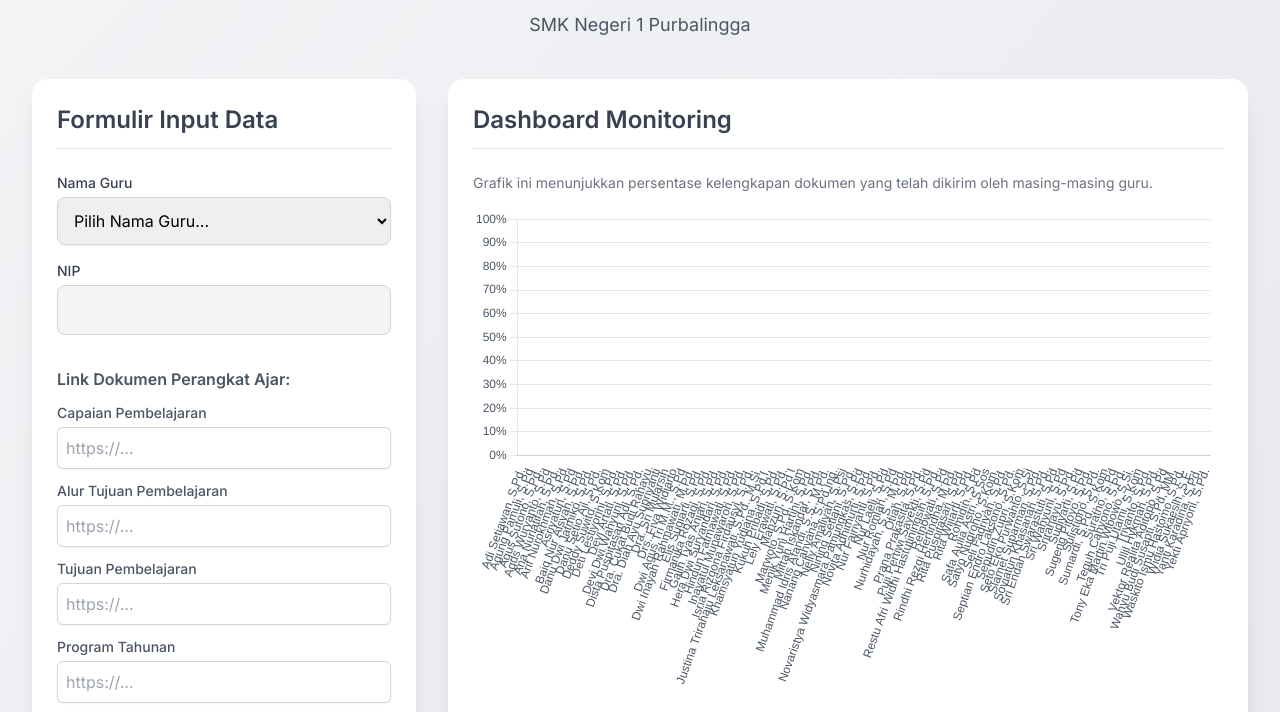
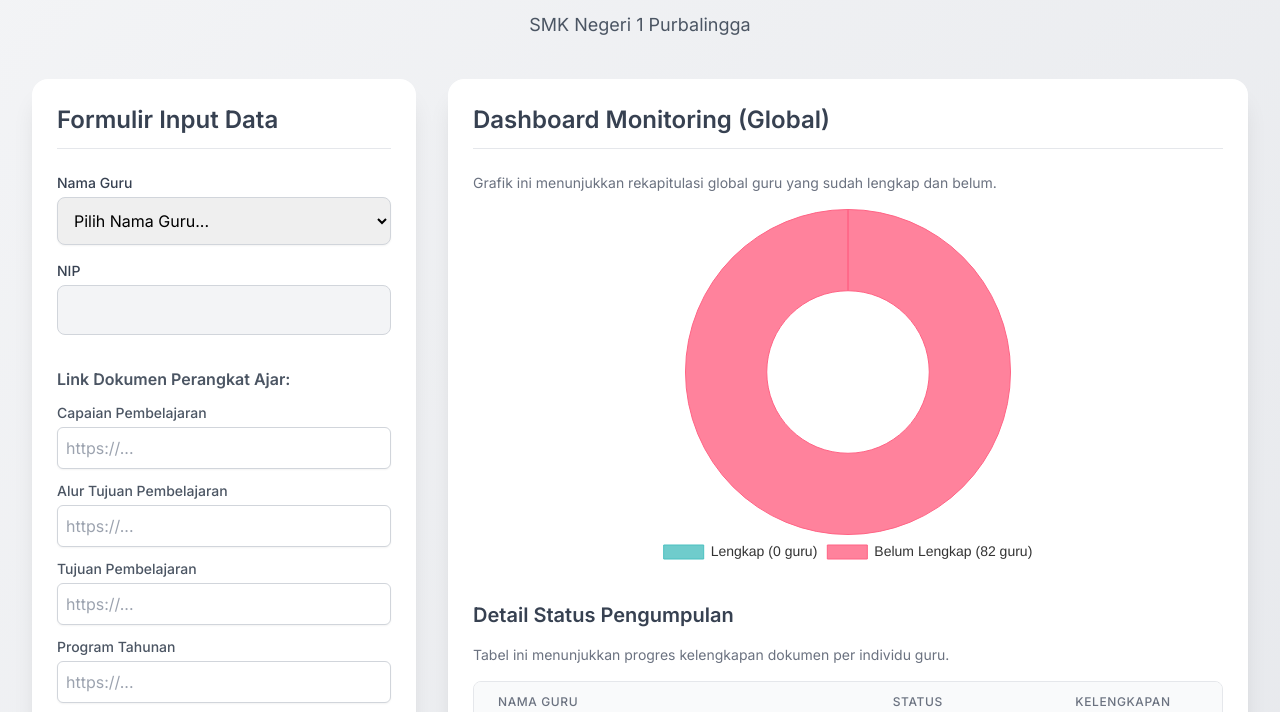
Before and after one commit to kurikulumsmega-art/Dokumen-Supervisi, a plain HTML site: page index.html in a window 1280 px wide. Shown: the part 83-795 px from the top of the page. Drawn offline with nearby package versions, Linux system fonts and the light colour scheme; no server answers.

Commit message:
Update index.html

```diff
--- a/index.html
+++ b/index.html
@@ -13,10 +13,19 @@
             background-color: #f0f4f8; /* Softer background color */
             background-image: linear-gradient(to bottom right, #f3f4f6, #e5e7eb);
         }
+        /* Mengubah tinggi container agar pas untuk doughnut chart */
         .chart-container {
             position: relative;
-            height: 60vh; /* Adjusted for better visibility */
+            height: 45vh; /* Dibuat lebih pendek, ideal untuk pie/doughnut */
             width: 100%;
+            display: flex;
+            justify-content: center;
+            align-items: center;
+        }
+        /* Memastikan chart-nya tidak terlalu besar di dalam container */
+        #monitoringChart {
+             max-height: 100%;
+             max-width: 100%;
         }
         .card {
             transition: all 0.3s ease-in-out;
@@ -96,13 +105,17 @@
 
             <!-- Kolom Dashboard & Grafik -->
             <div class="lg:col-span-2 card bg-white p-6 rounded-2xl shadow-xl">
-                <h2 class="text-2xl font-semibold mb-6 text-gray-700 border-b pb-3">Dashboard Monitoring</h2>
-                <p class="text-sm text-gray-500 mb-4">Grafik ini menunjukkan persentase kelengkapan dokumen yang telah dikirim oleh masing-masing guru.</p>
+                <h2 class="text-2xl font-semibold mb-6 text-gray-700 border-b pb-3">Dashboard Monitoring (Global)</h2>
+                <p class="text-sm text-gray-500 mb-4">Grafik ini menunjukkan rekapitulasi global guru yang sudah lengkap dan belum.</p>
+
+                <!-- Container untuk Pie Chart -->
                 <div class="chart-container">
-                    <canvas id="submissionChart"></canvas>
+                    <canvas id="monitoringChart"></canvas>
                 </div>
+
                  <div class="mt-8">
                     <h3 class="text-xl font-semibold mb-4 text-gray-700">Detail Status Pengumpulan</h3>
+                    <p class="text-sm text-gray-500 mb-4">Tabel ini menunjukkan progres kelengkapan dokumen per individu guru.</p>
                     <div class="max-h-[300px] overflow-y-auto border border-gray-200 rounded-lg">
                          <table class="min-w-full divide-y divide-gray-200">
                             <thead class="bg-gray-50 table-header-sticky">
@@ -112,7 +125,7 @@
                                     <th scope="col" class="px-6 py-3 text-left text-xs font-medium text-gray-500 uppercase tracking-wider">Kelengkapan</th>
                                 </tr>
                             </thead>
-                            <tbody id="statusTable" class="bg-white divide-y divide-gray-200">
+                            <tbody id="detailTableBody" class="bg-white divide-y divide-gray-200">
                                 <!-- Data status akan di-generate oleh JavaScript -->
                             </tbody>
                         </table>
@@ -129,7 +142,7 @@
 
 <script>
     // --- KONFIGURASI PENTING ---
-    const SPREADSHEET_URL = 'https://script.google.com/macros/s/AKfycbxdb8Sb4ZjNzs9Y8BnhPCUQUhUANVd0aDPCmNdc708BOJI8UmAID7eqltE9jDP_pWJf/exec';
+    const SPREADSHEET_URL = 'https://script.google.com/macros/s/AKfycbxZODYrUi4tq6EdA-V6XNACUP1gdDdwMIk1J3ULR90Pw9U6nI96BQj73z63chIghGWm/exec';
 
     // --- DATA GURU & DOKUMEN ---
     const teachersData = [
@@ -143,7 +156,9 @@
         { name: 'Nur Romlah, S.Pd', nip: '197509082008012008' }, { name: 'Deddy Suwito, S.Kom', nip: '197209022006041013' },
         { name: 'Agus Wuryanto, S.Pd', nip: '197503222006041002' }, { name: 'Tri Puji Utami, S.Kom', nip: '198304252009032009' },
         { name: 'Puji Pertiwi Sayekti, S.Pd', nip: '196805102005012011' }, { name: 'Nur Fajriyahti, S.Pd.', nip: '197005212007012014' },
-        { name: 'Srirahayu, S.Pd.', nip: '197408042008012009' }, { name: 'Romidin, S.Pd', nip: '197505052008011021' },
+        { name: 'Srirahayu, S.Pd.', nip: '197408042008012009' },
+        // INI ADALAH PERBAIKANNYA: NIP Pak Romidin sudah benar
+        { name: 'Romidin, S.Pd', nip: '197505052008011021' },
         { name: 'Teguh Cahyono, S.Pd.', nip: '198110232006041010' }, { name: 'Seto Eko Purwanto, S.Si', nip: '197804232010011009' },
         { name: 'Nelly Amaliyah, S.Psi', nip: '197907032010012019' }, { name: 'Satyo Nugroho, S.Kom.', nip: '197807142009031006' },
         { name: 'Suratno, S.Pd', nip: '198409032010011012' }, { name: 'Vektor Realita Aditopo, S.Pd', nip: '198603312011011003' },
@@ -169,32 +184,23 @@
         { name: 'Agus Sutono, S.Pd.', nip: '197406182025211007' }, { name: 'Yanti Karadina, S.Pd.', nip: '197512172025212006' },
         { name: 'Widia Sukaesih, S.E.', nip: '197810082025212008' }, { name: 'Triyanto, S.Pd.', nip: '198411252025211021' },
         { name: 'Inayatul Munawaroh, S.Pd.', nip: '199301062025212023' }, { name: 'Danu Setio Aji, S.Pd.', nip: '199310162025211021' },
-        { name: 'Hera Dwi Suryandari, S.Pd.', nip: '199312262025212012' }, { name: 'Slamet Suparman, S.Pd.', nip: '-' },
-        { name: 'Devi Dwi Wahyuni, S.Pd.', nip: '-' }, { name: 'Muhammad Idris Afandi, S.S., M.Pd.', nip: '-' },
+        { name: 'Hera Dwi Suryandari, S.Pd.', nip: '199312262025212012' }, { name: 'Slamet Suparmanto, S.Pd.', nip: '-' },
+        { name: "Devi Dwi Wahyuni, S.Pd.", nip: '-' }, { name: 'Muhammad Idris Afandi, S.S., M.Pd.', nip: '-' },
         { name: 'Rindhi Rezqi Hertindha, M.Pd.', nip: '-' }, { name: 'Seli Fadriyah, S.Pd.', nip: '-' },
         { name: 'Nurhidayah, S.S., M.Pd.', nip: '-' }, { name: 'Prana Prakasita, S.Pd.', nip: '-' },
         { name: 'Rita Puspitasari, S.Pd.', nip: '-' }, { name: 'Ullil Hykmah, S.Pd.', nip: '-' }
     ].sort((a, b) => a.name.localeCompare(b.name));
 
-    const documents = [
+    const DOC_NAMES = [
         "Capaian Pembelajaran", "Alur Tujuan Pembelajaran", "Tujuan Pembelajaran",
         "Program Tahunan", "Program Semester", "Analisis Minggu Efektif",
         "KKTP", "Kaldik", "RPM/Modul Ajar", "Daftar Nilai, Soal dan Analisis"
     ];
 
-    let submissionChart;
-    let chartData = {};
+    let myMonitoringChart;
+    let allTeacherData = {}; // Menyimpan data lengkap per guru
 
     // --- FUNGSI-FUNGSI ---
-    function generateColorPalette(numColors) {
-        const colors = [];
-        const hueStep = 360 / numColors;
-        for (let i = 0; i < numColors; i++) {
-            const hue = (210 + i * hueStep) % 360;
-            colors.push(`hsla(${hue}, 75%, 60%, 0.85)`);
-        }
-        return colors;
-    }
 
     function showNotification(message, isError = false) {
         const notification = document.getElementById('notification');
@@ -208,31 +214,48 @@
         }, 3000);
     }
 
+    // Fungsi untuk mengupdate DASHBOARD (Pie Chart dan Tabel)
     function updateDashboard() {
-        const sortedTeachers = Object.keys(chartData).sort((a, b) => a.localeCompare(b));
+        if (!myMonitoringChart) return; // Jangan update jika chart belum dibuat
 
-        const labels = sortedTeachers;
-        const data = sortedTeachers.map(name => chartData[name].percentage);
-        const colors = sortedTeachers.map(name => chartData[name].color);
+        let completeCount = 0;
+        let incompleteCount = 0;
+        const totalTeachers = teachersData.length;
+        const tableBody = document.getElementById('detailTableBody');
+        tableBody.innerHTML = ''; // Kosongkan tabel detail
 
-        submissionChart.data.labels = labels;
-        submissionChart.data.datasets[0].data = data;
-        submissionChart.data.datasets[0].backgroundColor = colors;
-        submissionChart.data.datasets[0].borderColor = colors.map(c => c.replace('0.85', '1'));
-        submissionChart.update();
+        // Urutkan nama guru untuk tabel
+        const sortedTeacherNames = Object.keys(allTeacherData).sort((a, b) => a.localeCompare(b));
 
-        const tableBody = document.getElementById('statusTable');
-        tableBody.innerHTML = '';
-        labels.forEach((name, index) => {
-            const teacherProgress = chartData[name];
-            const percentage = teacherProgress.percentage.toFixed(0);
-            const statusClass = percentage == 100 ? 'bg-teal-100 text-teal-800' : 'bg-amber-100 text-amber-800';
-            const statusText = percentage == 100 ? 'Lengkap' : 'Belum Lengkap';
+        sortedTeacherNames.forEach((teacherName, index) => {
+            const teacher = allTeacherData[teacherName];
+            const totalDocs = DOC_NAMES.length;
+            let submittedCount = 0;
+
+            DOC_NAMES.forEach(docName => {
+                if (teacher[docName] && teacher[docName].trim() !== '') {
+                    submittedCount++;
+                }
+            });
+
+            const percentage = (submittedCount / totalDocs) * 100;
+            const isComplete = submittedCount === totalDocs;
+
+            if (isComplete) {
+                completeCount++;
+            } else {
+                incompleteCount++;
+            }
+
+            // Update Tabel Detail
+            const statusClass = isComplete ? 'bg-teal-100 text-teal-800' : 'bg-amber-100 text-amber-800';
+            const statusText = isComplete ? 'Lengkap' : 'Belum Lengkap';
             const rowClass = index % 2 === 0 ? 'bg-white' : 'bg-gray-50';
+            const color = isComplete ? 'rgba(75, 192, 192, 0.8)' : 'rgba(255, 206, 86, 0.8)';
 
             const row = `
                 <tr class="${rowClass}">
-                    <td class="px-6 py-4 whitespace-nowrap text-sm font-medium text-gray-900">${name}</td>
+                    <td class="px-6 py-4 whitespace-nowrap text-sm font-medium text-gray-900">${teacherName}</td>
                     <td class="px-6 py-4 whitespace-nowrap text-sm">
                         <span class="px-2 inline-flex text-xs leading-5 font-semibold rounded-full ${statusClass}">
                             ${statusText}
@@ -241,28 +264,33 @@
                     <td class="px-6 py-4 whitespace-nowrap text-sm text-gray-500">
                         <div class="flex items-center">
                             <div class="w-full bg-gray-200 rounded-full h-2.5">
-                                <div class="h-2.5 rounded-full" style="width: ${percentage}%; background-color: ${teacherProgress.color};"></div>
+                                <div class="h-2.5 rounded-full" style="width: ${percentage}%; background-color: ${color};"></div>
                             </div>
-                            <span class="ml-3 font-medium text-gray-700">${percentage}%</span>
+                            <span class="ml-3 font-medium text-gray-700">${percentage.toFixed(0)}%</span>
                         </div>
                     </td>
                 </tr>
             `;
             tableBody.innerHTML += row;
         });
+
+        // Update Chart (Doughnut)
+        myMonitoringChart.data.labels = [
+            `Lengkap (${completeCount} guru)`,
+            `Belum Lengkap (${incompleteCount} guru)`
+        ];
+        myMonitoringChart.data.datasets[0].data = [completeCount, incompleteCount];
+        myMonitoringChart.update();
     }
 
+    // Fungsi untuk mengambil data awal dari Spreadsheet
     async function fetchInitialData() {
-        const palette = generateColorPalette(teachersData.length);
-
-        // Initialize chartData with all teachers first
-        teachersData.forEach((teacher, index) => {
-            chartData[teacher.name] = {
-                submitted: 0,
-                total: documents.length,
-                percentage: 0,
-                color: palette[index]
-            };
+        // 1. Inisialisasi allTeacherData dengan semua guru (data kosong)
+        teachersData.forEach(teacher => {
+            allTeacherData[teacher.name] = { 'Nama Guru': teacher.name, 'NIP': teacher.nip };
+            DOC_NAMES.forEach(docName => {
+                allTeacherData[teacher.name][docName] = ""; // Set semua dokumen kosong dulu
+            });
         });
 
         try {
@@ -272,38 +300,30 @@
             const data = await response.json();
 
             if (Array.isArray(data)) {
+                // 2. Timpa data guru yang sudah ada di spreadsheet
                 data.forEach(row => {
                     const teacherName = row['Nama Guru'];
-                    if (chartData[teacherName]) {
-                        let submittedCount = 0;
-                        documents.forEach(docName => {
-                            if (row[docName] && String(row[docName]).trim() !== '') {
-                                submittedCount++;
-                            }
-                        });
-                        chartData[teacherName].submitted = submittedCount;
-                        chartData[teacherName].percentage = (submittedCount / documents.length) * 100;
+                    if (allTeacherData[teacherName]) { // Pastikan guru ada di daftar
+                        allTeacherData[teacherName] = row; // Timpa dengan data dari sheet
                     }
                 });
             } else {
-                // Handle cases where data is not an array, e.g., an error object from the script
-                console.warn("Menerima data yang bukan array:", data);
                 if (data && data.message) {
-                    // Log a warning instead of throwing an error to prevent red console errors on empty sheets.
                     console.warn("Pesan dari Google Script (kemungkinan sheet kosong):", data.message);
                 }
             }
 
+            // 3. Update dashboard (chart dan tabel) dengan data yang sudah digabung
             updateDashboard();
 
         } catch (error) {
             console.error('Error fetching initial data:', error);
             showNotification('Gagal memuat data awal dari Spreadsheet.', true);
-            updateDashboard(); // Show empty dashboard on error
+            updateDashboard(); // Tetap panggil untuk render tabel kosong jika error
         }
     }
 
-
+    // --- INISIALISASI HALAMAN ---
     document.addEventListener('DOMContentLoaded', () => {
         const teacherSelect = document.getElementById('teacherName');
         const nipInput = document.getElementById('teacherNip');
@@ -313,6 +333,7 @@
         const buttonText = document.getElementById('buttonText');
         const buttonSpinner = document.getElementById('buttonSpinner');
 
+        // Isi dropdown nama guru
         teachersData.forEach(teacher => {
             const option = document.createElement('option');
             option.value = teacher.name;
@@ -320,7 +341,8 @@
             teacherSelect.appendChild(option);
         });
 
-        documents.forEach(doc => {
+        // Buat input field untuk setiap dokumen
+        DOC_NAMES.forEach(doc => {
             const div = document.createElement('div');
             const label = document.createElement('label');
             label.htmlFor = `link_${doc.replace(/[\s/]/g, '')}`;
@@ -339,11 +361,28 @@
             linksContainer.appendChild(div);
         });
 
+        // Event listener untuk dropdown guru
         teacherSelect.addEventListener('change', () => {
-            const selectedTeacher = teachersData.find(t => t.name === teacherSelect.value);
-            nipInput.value = selectedTeacher ? selectedTeacher.nip : '';
+            const selectedTeacherName = teacherSelect.value;
+            const teacher = allTeacherData[selectedTeacherName];
+
+            if (teacher) {
+                nipInput.value = teacher['NIP'] || (teachersData.find(t => t.name === selectedTeacherName)?.nip || '');
+                // Isi form input link dengan data yang sudah ada
+                DOC_NAMES.forEach(docName => {
+                    const inputField = document.getElementById(`link_${docName.replace(/[\s/]/g, '')}`);
+                    if (inputField) {
+                        inputField.value = teacher[docName] || '';
+                    }
+                });
+            } else {
+                nipInput.value = '';
+                form.reset(); // Reset link jika tidak ada guru terpilih
+                teacherSelect.value = '';
+            }
         });
 
+        // Event listener untuk submit form
         form.addEventListener('submit', async (e) => {
             e.preventDefault();
 
@@ -364,20 +403,14 @@
                 links: {}
             };
 
-            let submittedCount = 0;
-            documents.forEach(doc => {
+            DOC_NAMES.forEach(doc => {
                 const linkValue = formData.get(doc);
                 data.links[doc] = linkValue;
-                if(linkValue && linkValue.trim() !== '') {
-                    submittedCount++;
-                }
             });
 
             try {
                 const response = await fetch(SPREADSHEET_URL, {
                     method: 'POST',
-                    mode: 'cors',
-                    headers: { 'Content-Type': 'application/json' },
                     body: JSON.stringify(data)
                 });
 
@@ -386,12 +419,19 @@
                 const result = await response.json();
                 if (result.result === 'success') {
                     showNotification('Data berhasil disimpan!');
+
+                    // Update data lokal setelah sukses
+                    DOC_NAMES.forEach(docName => {
+                        allTeacherData[teacherName][docName] = data.links[docName];
+                    });
+
+                    // Update dashboard
+                    updateDashboard();
+
+                    // Reset form
                     form.reset();
                     nipInput.value = '';
-
-                    chartData[data.teacherName].submitted = submittedCount;
-                    chartData[data.teacherName].percentage = (submittedCount / documents.length) * 100;
-                    updateDashboard();
+                    teacherSelect.value = '';
 
                 } else {
                     throw new Error(result.message || 'Gagal menyimpan data.');
@@ -406,63 +446,48 @@
             }
         });
 
-        const ctx = document.getElementById('submissionChart').getContext('2d');
-        submissionChart = new Chart(ctx, {
-            type: 'bar',
+        // Inisialisasi Chart (Doughnut)
+        const ctx = document.getElementById('monitoringChart').getContext('2d');
+        myMonitoringChart = new Chart(ctx, {
+            type: 'doughnut', // Tipe chart diubah ke doughnut
             data: {
-                labels: [],
+                labels: ['Lengkap', 'Belum Lengkap'],
                 datasets: [{
-                    label: '% Kelengkapan Dokumen',
-                    data: [],
-                    backgroundColor: [],
-                    borderColor: [],
-                    borderWidth: 1.5,
-                    borderRadius: 8,
-                    borderSkipped: false,
+                    data: [0, teachersData.length], // Mulai dari 0 lengkap
+                    backgroundColor: [
+                        'rgba(75, 192, 192, 0.8)', // Hijau
+                        'rgba(255, 99, 132, 0.8)'  // Merah
+                    ],
+                    borderColor: [
+                        'rgba(75, 192, 192, 1)',
+                        'rgba(255, 99, 132, 1)'
+                    ],
+                    borderWidth: 1
                 }]
             },
             options: {
                 responsive: true,
                 maintainAspectRatio: false,
-                scales: {
-                    y: {
-                        beginAtZero: true,
-                        max: 100,
-                        grid: { color: '#e5e7eb' },
-                        ticks: {
-                            color: '#4b5563',
-                            font: { weight: '500' },
-                            callback: function(value) { return value + "%" }
+                plugins: {
+                    legend: {
+                        position: 'bottom', // Pindah legenda ke bawah
+                        labels: {
+                            color: '#333',
+                            font: { size: 14 }
                         }
                     },
-                    x: {
-                         grid: { display: false },
-                         ticks: {
-                            color: '#4b5563',
-                            font: { weight: '500' },
-                            maxRotation: 70,
-                            minRotation: 70,
-                            autoSkip: false,
-                         }
-                    }
-                },
-                plugins: {
-                    legend: {
-                        display: false
-                    },
                     tooltip: {
-                         backgroundColor: '#111827',
-                         titleFont: { size: 14, weight: 'bold' },
-                         bodyFont: { size: 12 },
-                         padding: 12,
-                         cornerRadius: 8,
-                         displayColors: false,
                          callbacks: {
                             label: function(context) {
-                                let label = context.dataset.label || '';
-                                if (label) { label += ': '; }
-                                if (context.parsed.y !== null) {
-                                    label += context.parsed.y.toFixed(0) + '%';
+                                let label = context.label || '';
+                                if (label) {
+                                    label += ': ';
+                                }
+                                if (context.parsed !== null) {
+                                    // Tampilkan persentase dari total guru
+                                    const total = context.chart.data.datasets[0].data.reduce((a, b) => a + b, 0);
+                                    const percentage = (total > 0) ? (context.parsed / total) * 100 : 0;
+                                    label += `${percentage.toFixed(1)}%`;
                                 }
                                 return label;
                             }
@@ -472,6 +497,7 @@
             }
         });
 
+        // Ambil data dari spreadsheet saat halaman dimuat
         fetchInitialData();
     });
 </script>
```
